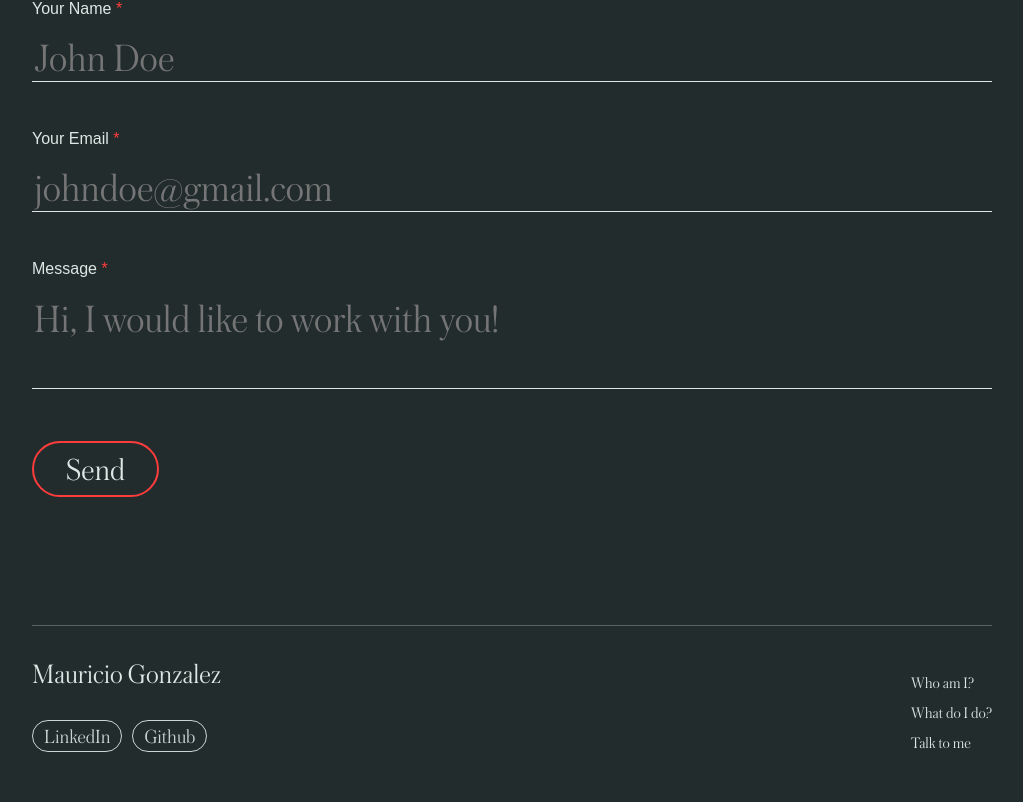
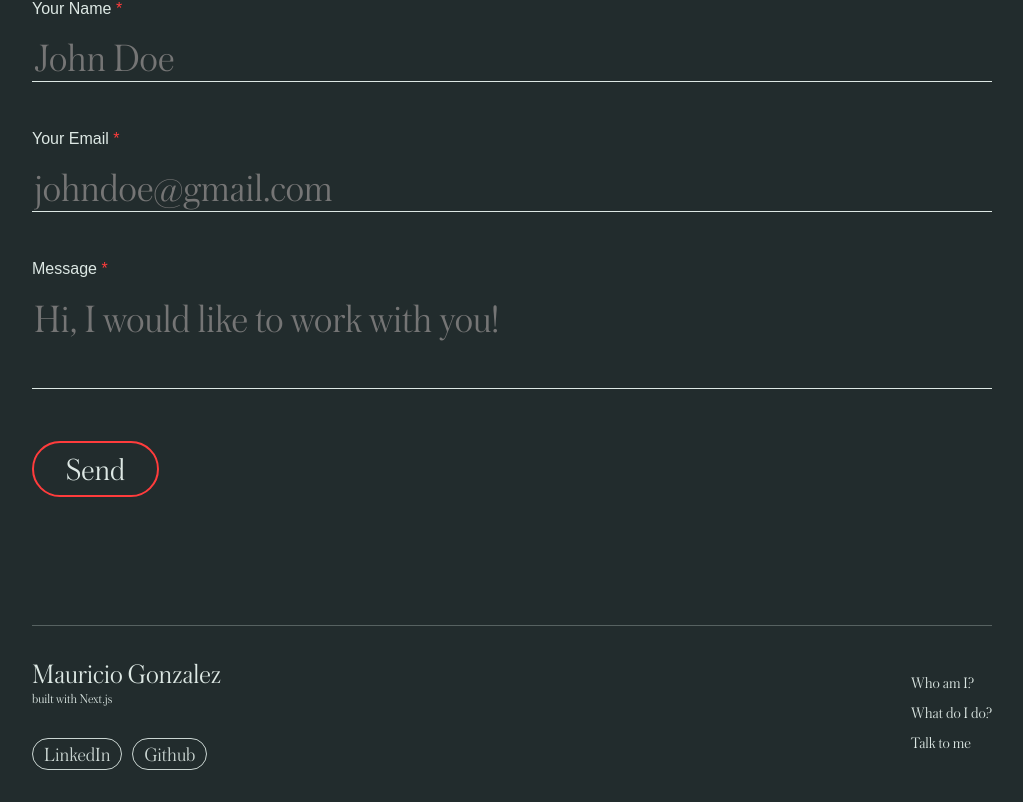
Before and after one commit to mgonza63/portfolio-website, a Next.js app: page / in a window 1280 px wide. Shown: the part 2954-3756 px from the top of the page, without its empty margins (128-1151 px from the left). Built offline with nearby package versions, Linux system fonts and the light colour scheme; a web font is replaced by a local one.

Commit message:
added small text in footer

```diff
--- a/components/Footer/Footer.js
+++ b/components/Footer/Footer.js
@@ -20,6 +20,9 @@ export default function Footer() {
           <a className={styles.logo}>Mauricio Gonzalez</a>
         </Link>
         <div>
+        <small className={styles.smallText}>built with Next.js</small>
+        </div>
+        <div>
           <ul className={styles.socialsList}>
             <Link href="https://www.linkedin.com/in/mauricio-gonzalez-b940b4195/">
               <a target="_blank" rel="noopener">
@@ -27,7 +30,7 @@ export default function Footer() {
               </a>
             </Link>
             <Link href="https://github.com/mgonza63">
-              <a target="_blank" rel="noopener" >
+              <a target="_blank" rel="noopener">
                 <li className={styles.socials}>Github</li>
               </a>
             </Link>
--- a/components/Footer/Footer.module.css
+++ b/components/Footer/Footer.module.css
@@ -8,6 +8,9 @@
 .logo {
     font-family: "Austin";
     font-size: 1.75em;
+}
+.smallText {
+    font-family: "Austin";
 }
 .navbar {
     margin-left: auto;
--- /dev/null
+++ b/pages/api/[projectId].js
@@ -0,0 +1,12 @@
+
+const projectData = [{
+    id: "qtax-multiservices",
+    title: "Qtax Multiservices",
+    url: "https://www.qtaxmultiservices.com/",
+
+}]
+export default function handler({ query: { projectId } }, res) {
+  //   const { propertyId } = req.query;
+  const property = projectData.find((project) => project.id === projectId);
+  res.status(200).json(project);
+}
```
Also changed, not shown: components/Projects/Project.js (added, +7 -0 lines), components/Projects/FeaturedProjects.js (added), components/Projects/FeaturedProjects.module.css (added), components/Projects/Project.module.css (added).
